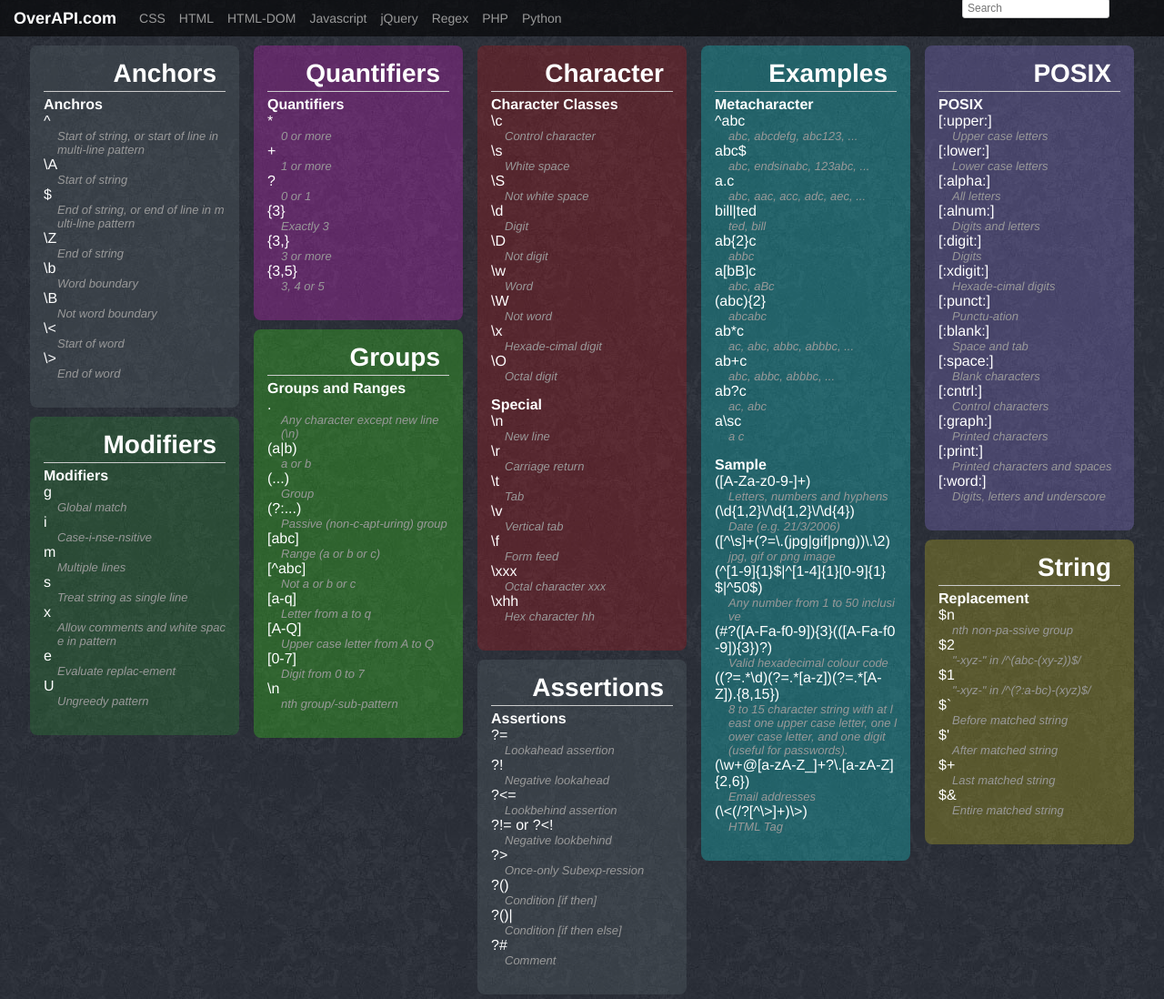
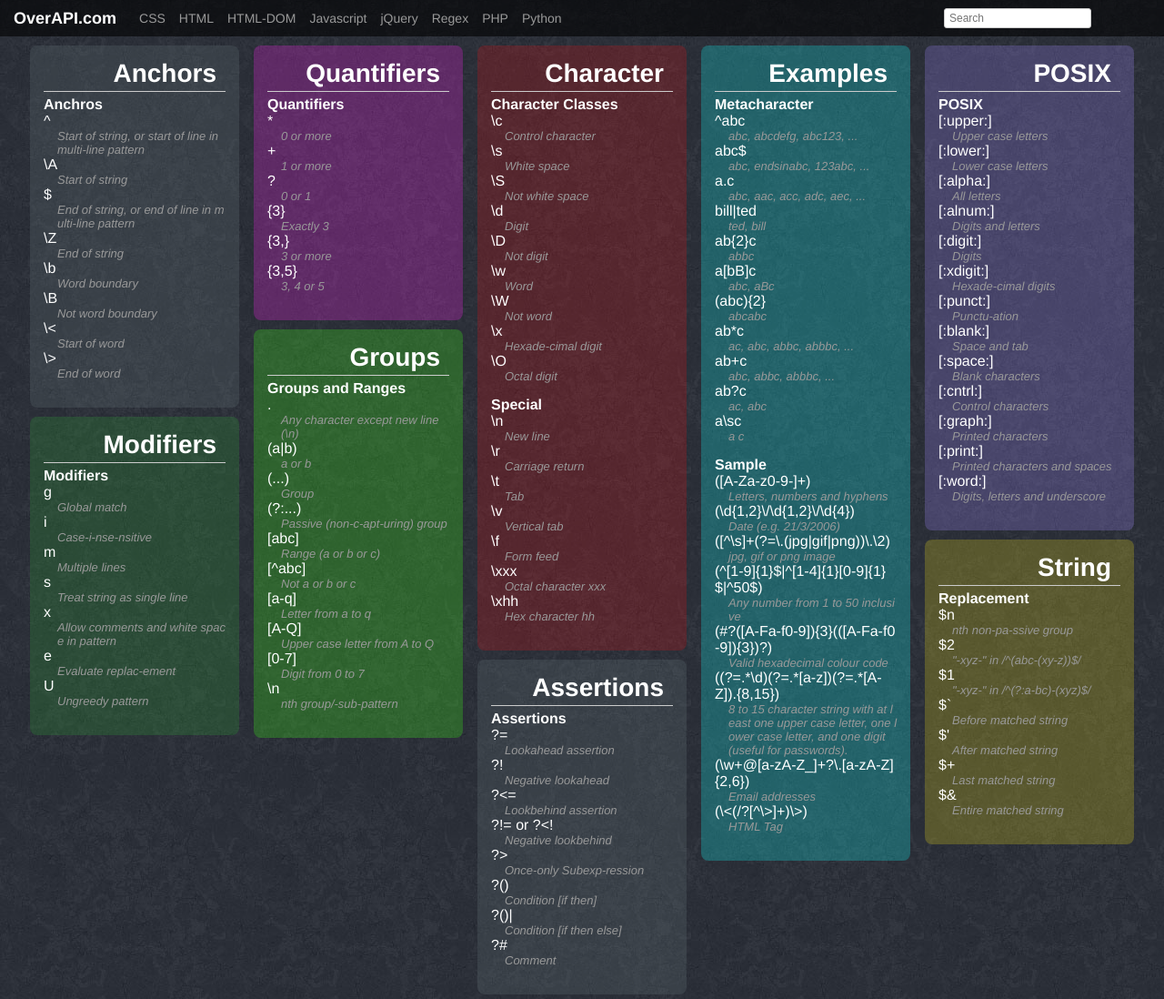
Before and after one commit to code9media/overthecs.github.io, a Jekyll site: the page built from regex.html, in a window 1280 px wide and 1098 px high. Shown: the whole window at 91% size. Built offline with Jekyll 4.4.1, drawn with Linux system fonts in a browser that asks for light colours; Markdown is read by kramdown in place of the engine named in the settings.

Commit message:
search input

```diff
--- a/_layouts/default.html
+++ b/_layouts/default.html
@@ -31,11 +31,11 @@
             </ul>
         </div>
 
-        <div style="position:fixed;right:60px;top:-2px;z-index:200;">
+        <div style="position:fixed;right:80px;top:9px;z-index:200;">
             <input type="" id="searchApi" placeholder="Search"/>
         </div>
         <div class="addthis_toolbox addthis_default_style" style="position:fixed;right:5px;top:10px;z-index:200;">
-            <a class="addthis_counter addthis_pill_style"></a>
+            <a class="addthis_pill_style"></a>
         </div>
     {{ content }}
 
```
